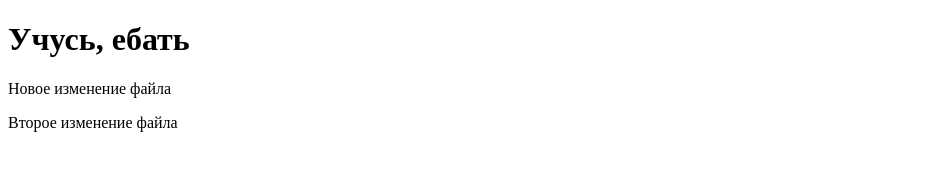
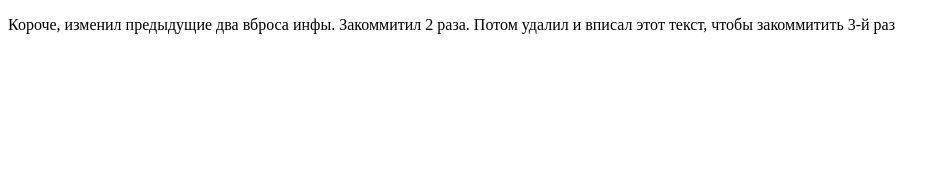
Before and after one commit to damir-govorun/loftblog-site, a plain HTML site: page index.html in a window 1280 px wide. Shown: the whole page, without its empty margins (0-950 px from the left). Drawn offline with Linux system fonts and the light colour scheme.

Commit message:
third commit

```diff
--- a/index.html
+++ b/index.html
@@ -5,8 +5,6 @@
 	  <title>Document</title>
   	</head>
   	<body>
-  		<h1>Учусь, ебать</h1>
-  		<p>Новое изменение файла</p>
-  		<p>Второе изменение файла</p>
+  		<p>Короче, изменил предыдущие два вброса инфы. Закоммитил 2 раза. Потом удалил и вписал этот текст, чтобы закоммитить 3-й раз</p>
   	</body>
 </html>
```
